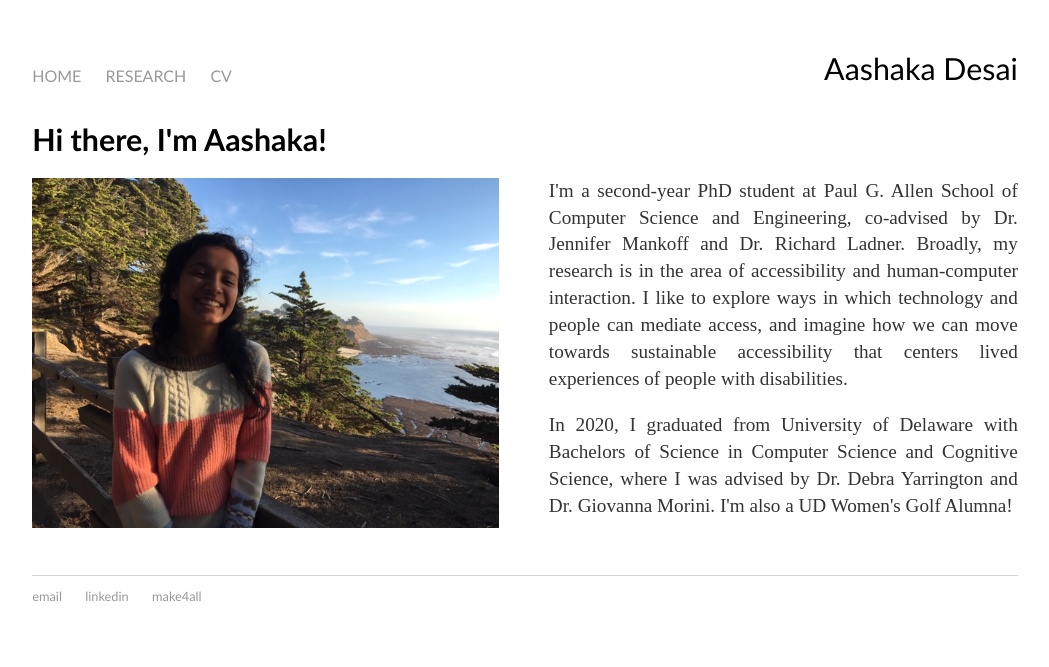
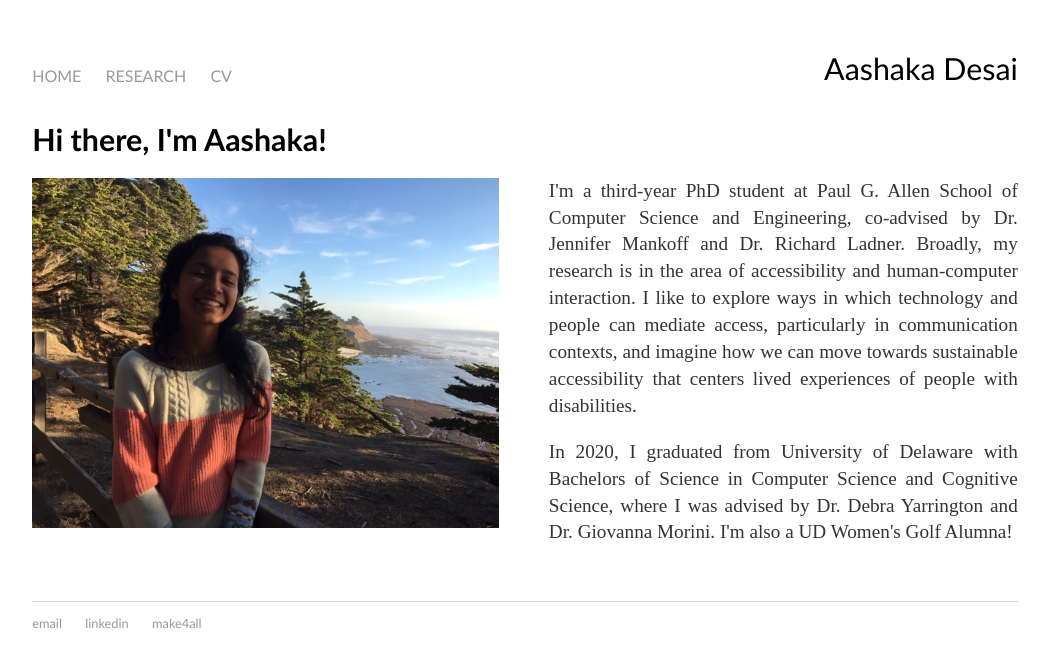
Before and after one commit to aashakadesai/aashakadesai.github.io, a Jekyll site: the page built from index.html, in a window 1280 px wide. Shown: the top 667 px of the page, without its empty margins (115-1164 px from the left). Built offline with Jekyll 4.4.1, drawn with Linux system fonts in a browser that asks for light colours.

Commit message:
Update index.html

```diff
--- a/index.html
+++ b/index.html
@@ -5,7 +5,7 @@
 <div class="blurb">
 	<br class="cb">
 	<h1>Hi there, I'm Aashaka!</h1>
-	<p><img src="AashakaPicture.JPG" alt="Aashaka standing near cliffs at a beach, wearing a pink white and brown block sweater." style="float:left;height:350px;padding-right:50px;"> I'm a second-year PhD student at Paul G. Allen School of Computer Science and Engineering, co-advised by Dr. Jennifer Mankoff and Dr. Richard Ladner. Broadly, my research is in the area of accessibility and human-computer interaction. I like to explore ways in which technology and people can mediate access, and imagine how we can move towards sustainable accessibility that centers lived experiences of people with disabilities.</p>
+	<p><img src="AashakaPicture.JPG" alt="Aashaka standing near cliffs at a beach, wearing a pink white and brown block sweater." style="float:left;height:350px;padding-right:50px;"> I'm a third-year PhD student at Paul G. Allen School of Computer Science and Engineering, co-advised by Dr. Jennifer Mankoff and Dr. Richard Ladner. Broadly, my research is in the area of accessibility and human-computer interaction. I like to explore ways in which technology and people can mediate access, particularly in communication contexts, and imagine how we can move towards sustainable accessibility that centers lived experiences of people with disabilities.</p>
 
 	<p>In 2020, I graduated from University of Delaware with Bachelors of Science in Computer Science and Cognitive Science, where I was advised by Dr. Debra Yarrington and Dr. Giovanna Morini. I'm also a UD Women's Golf Alumna!</p>
 
```
